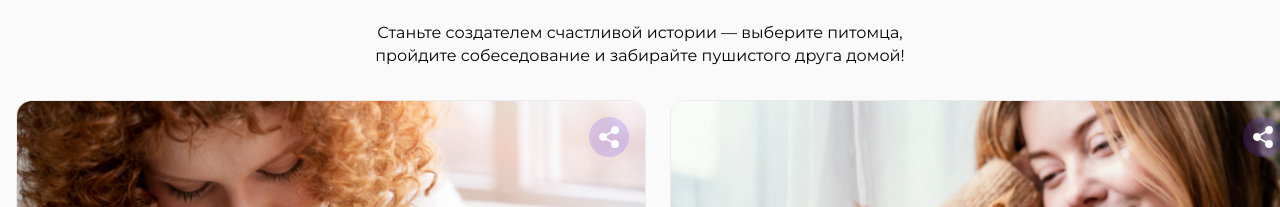
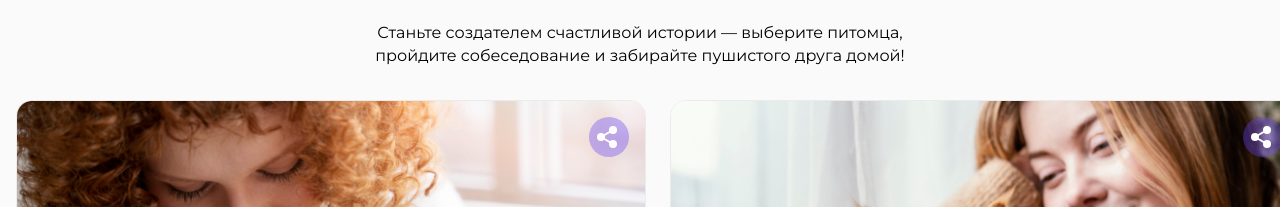
Before and after one commit to Sandbox-pets-shelter/pets-shelter, a React (Create React App) app: page / in a window 1280 px wide. Shown: the part 2063-2270 px from the top of the page. Built offline with nearby package versions, Linux system fonts and the light colour scheme.

Commit message:
feat: fix icon

```diff
--- a/src/assets/icons/Share.tsx
+++ b/src/assets/icons/Share.tsx
@@ -2,18 +2,45 @@ import * as React from 'react';
 import { SVGProps } from 'react';
 
 const ShareIcon = (props: SVGProps<SVGSVGElement>) => (
-  <svg width={20} height={22} fill="none" xmlns="http://www.w3.org/2000/svg" {...props}>
+  <svg width="40" height="40" viewBox="0 0 40 40" fill="none" xmlns="http://www.w3.org/2000/svg" {...props}>
+    <g filter="url(#filter0_b_4667_3034)">
+      <rect width="40" height="40" rx="20" fill="#6549FB" fillOpacity="0.2" />
+    </g>
     <path
-      d="M16 7a3 3 0 1 0 0-6 3 3 0 0 0 0 6ZM4 14a3 3 0 1 0 0-6 3 3 0 0 0 0 6ZM16 21a3 3 0 1 0 0-6 3 3 0 0 0 0 6Z"
-      fill="#fff"
+      d="M24 16C25.6569 16 27 14.6569 27 13C27 11.3431 25.6569 10 24 10C22.3431 10 21 11.3431 21 13C21 14.6569 22.3431 16 24 16Z"
+      fill="white"
     />
     <path
-      d="m6.59 12.51 6.83 3.98m-.01-10.98L6.59 9.49M19 4a3 3 0 1 1-6 0 3 3 0 0 1 6 0ZM7 11a3 3 0 1 1-6 0 3 3 0 0 1 6 0Zm12 7a3 3 0 1 1-6 0 3 3 0 0 1 6 0Z"
-      stroke="#fff"
-      strokeWidth={1.8}
+      d="M12 23C13.6569 23 15 21.6569 15 20C15 18.3431 13.6569 17 12 17C10.3431 17 9 18.3431 9 20C9 21.6569 10.3431 23 12 23Z"
+      fill="white"
+    />
+    <path
+      d="M24 30C25.6569 30 27 28.6569 27 27C27 25.3431 25.6569 24 24 24C22.3431 24 21 25.3431 21 27C21 28.6569 22.3431 30 24 30Z"
+      fill="white"
+    />
+    <path
+      d="M14.59 21.51L21.42 25.49M21.41 14.51L14.59 18.49M27 13C27 14.6569 25.6569 16 24 16C22.3431 16 21 14.6569 21 13C21 11.3431 22.3431 10 24 10C25.6569 10 27 11.3431 27 13ZM15 20C15 21.6569 13.6569 23 12 23C10.3431 23 9 21.6569 9 20C9 18.3431 10.3431 17 12 17C13.6569 17 15 18.3431 15 20ZM27 27C27 28.6569 25.6569 30 24 30C22.3431 30 21 28.6569 21 27C21 25.3431 22.3431 24 24 24C25.6569 24 27 25.3431 27 27Z"
+      stroke="white"
+      strokeWidth="2"
       strokeLinecap="round"
       strokeLinejoin="round"
     />
+    <defs>
+      <filter
+        id="filter0_b_4667_3034"
+        x="-8"
+        y="-8"
+        width="56"
+        height="56"
+        filterUnits="userSpaceOnUse"
+        colorInterpolationFilters="sRGB"
+      >
+        <feFlood floodOpacity="0" result="BackgroundImageFix" />
+        <feGaussianBlur in="BackgroundImageFix" stdDeviation="4" />
+        <feComposite in2="SourceAlpha" operator="in" result="effect1_backgroundBlur_4667_3034" />
+        <feBlend mode="normal" in="SourceGraphic" in2="effect1_backgroundBlur_4667_3034" result="shape" />
+      </filter>
+    </defs>
   </svg>
 );
 
--- a/src/assets/icons/socialIcons/FacebookIcon.tsx
+++ b/src/assets/icons/socialIcons/FacebookIcon.tsx
@@ -3,6 +3,8 @@ import { SVGProps } from 'react';
 const FacebookIcon = (props: SVGProps<SVGSVGElement>) => (
   <svg width="24" height="24" viewBox="0 0 24 24" fill="none" xmlns="http://www.w3.org/2000/svg" {...props}>
     <path
+      fillRule="evenodd"
+      clipRule="evenodd"
       d="M13.984 21H9.99401V12.028H8V8.57059H9.99401V6.49655C9.99401 3.67802 11.1198 2 14.3184 2H16.981V5.45743H15.3174C14.0719 5.45743 13.989 5.94003 13.989 6.84187L13.984 8.57059H17L16.6467 12.028H13.984V21Z"
       fill="#846DFC"
     />
--- a/src/assets/icons/socialIcons/TelegramIcon.tsx
+++ b/src/assets/icons/socialIcons/TelegramIcon.tsx
@@ -1,13 +1,15 @@
 import { SVGProps } from 'react';
 
 const TelegramIcon = (props: SVGProps<SVGSVGElement>) => (
-  <svg width="24" height="24" viewBox="0 0 24 24" fill="none" xmlns="http://www.w3.org/2000/svg" {...props}>
+  <svg width="21" height="19" viewBox="0 0 21 19" fill="none" xmlns="http://www.w3.org/2000/svg" {...props}>
     <path
-      d="M6.20973 13.9871L1.3709 12.1104C0.879454 11.919 0.875189 11.198 1.36524 11.0016L21.2239 3.04077C21.6449 2.87156 22.0793 3.25486 21.9876 3.71428L18.4239 21.5279C18.3399 21.9485 17.8653 22.1393 17.5304 21.8863L12.6655 18.216C12.37 17.9931 11.9673 18.005 11.6846 18.2444L8.98735 20.5294C8.67423 20.7954 8.20251 20.6472 8.08266 20.2463L6.20973 13.9871ZM16.7507 7.02716L7.44536 13.0192C7.08871 13.2494 6.92078 13.6996 7.036 14.1213L8.0421 17.8174C8.11353 18.0793 8.47716 18.0525 8.51179 17.7818L8.77339 15.7549C8.82271 15.3733 8.99686 15.0217 9.26677 14.759L16.9464 7.29548C17.09 7.15619 16.9179 6.91977 16.7507 7.02716Z"
+      fillRule="evenodd"
+      clipRule="evenodd"
+      d="M5.20973 10.9871L0.370904 9.11039C-0.120546 8.91898 -0.124811 8.19799 0.365244 8.00159L20.2239 0.0407723C20.6449 -0.128436 21.0793 0.254862 20.9876 0.714282L17.4239 18.5279C17.3399 18.9485 16.8653 19.1393 16.5304 18.8863L11.6655 15.216C11.37 14.9931 10.9673 15.005 10.6846 15.2444L7.98735 17.5294C7.67423 17.7954 7.20251 17.6472 7.08266 17.2463L5.20973 10.9871ZM15.7507 4.02716L6.44536 10.0192C6.08871 10.2494 5.92078 10.6996 6.036 11.1213L7.0421 14.8174C7.11353 15.0793 7.47716 15.0525 7.51179 14.7818L7.77339 12.7549C7.82271 12.3733 7.99686 12.0217 8.26677 11.759L15.9464 4.29548C16.09 4.15619 15.9179 3.91977 15.7507 4.02716Z"
       fill="#846DFC"
     />
     <path
-      d="M7.44536 13.0192L16.7507 7.02716C16.9179 6.91977 17.09 7.15619 16.9464 7.29548L9.26677 14.759C8.99686 15.0217 8.82271 15.3733 8.77339 15.7549L8.51179 17.7818C8.47716 18.0525 8.11353 18.0793 8.0421 17.8174L7.036 14.1213C6.92078 13.6996 7.08871 13.2494 7.44536 13.0192Z"
+      d="M6.44536 10.0192L15.7507 4.02716C15.9179 3.91977 16.09 4.15619 15.9464 4.29548L8.26677 11.759C7.99686 12.0217 7.82271 12.3733 7.77339 12.7549L7.51179 14.7818C7.47716 15.0525 7.11353 15.0793 7.0421 14.8174L6.036 11.1213C5.92078 10.6996 6.08871 10.2494 6.44536 10.0192Z"
       fill="white"
     />
   </svg>
--- a/src/assets/icons/socialIcons/WhatsAppIcon.tsx
+++ b/src/assets/icons/socialIcons/WhatsAppIcon.tsx
@@ -7,6 +7,8 @@ const WhatsAppIcon = (props: SVGProps<SVGSVGElement>) => (
       fill="#846DFC"
     />
     <path
+      fillRule="evenodd"
+      clipRule="evenodd"
       d="M15.7503 13.2821C15.5548 13.1249 15.3258 13.0142 15.0809 12.9585C14.8359 12.9029 14.5814 12.9037 14.3368 12.9609C13.9693 13.113 13.7319 13.6878 13.4944 13.9752C13.4443 14.0441 13.3707 14.0924 13.2875 14.111C13.2042 14.1297 13.1169 14.1175 13.0421 14.0766C11.6966 13.5514 10.5688 12.5882 9.84193 11.3436C9.77992 11.2659 9.75058 11.1673 9.76007 11.0685C9.76956 10.9697 9.81715 10.8784 9.89281 10.8139C10.1577 10.5526 10.3521 10.2289 10.4582 9.87284C10.4818 9.48009 10.3915 9.08887 10.1981 8.74583C10.0486 8.26491 9.76417 7.83669 9.3783 7.51176C9.17928 7.42254 8.95861 7.39263 8.74291 7.42563C8.52721 7.45863 8.3257 7.55312 8.16269 7.69771C7.87969 7.94106 7.65506 8.24457 7.50535 8.5859C7.35564 8.92723 7.28466 9.29769 7.29763 9.66998C7.2985 9.87905 7.32509 10.0872 7.37679 10.2898C7.50808 10.7767 7.70998 11.2418 7.97611 11.6704C8.16812 11.9988 8.37761 12.3167 8.6037 12.6228C9.33846 13.628 10.2621 14.4816 11.3233 15.136C11.8558 15.4685 12.4249 15.7389 13.0195 15.9418C13.6371 16.2208 14.3189 16.3279 14.9927 16.2517C15.3766 16.1938 15.7403 16.0428 16.0519 15.8118C16.3634 15.5809 16.6132 15.2772 16.7794 14.9275C16.877 14.7162 16.9066 14.48 16.8642 14.2513C16.7624 13.7836 16.1348 13.5075 15.7503 13.2821Z"
       fill="#846DFC"
     />
```
